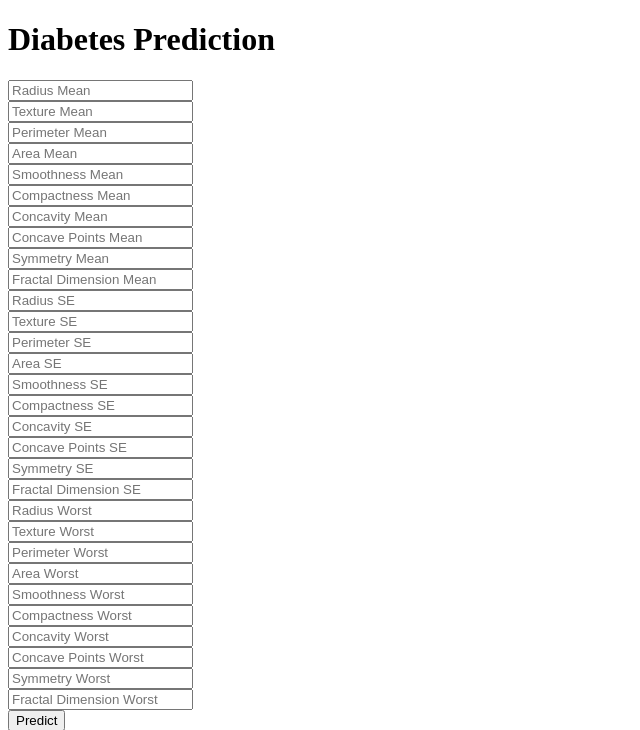
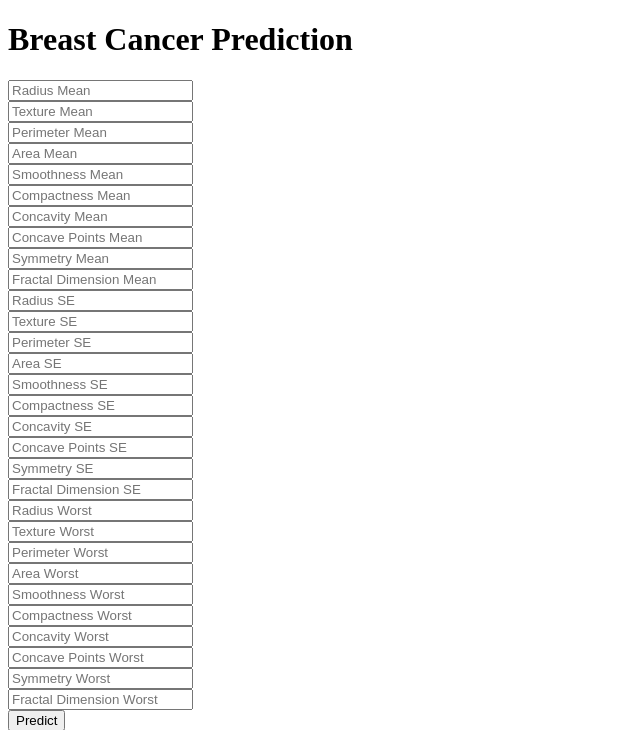
Before and after one commit to aditya147369/BreastCancerPrediction, a Flask app: page /predictdata in a window 1280 px wide. Shown: the top 730 px of the page, without its empty margins (0-640 px from the left). Run offline with Flask 3, Linux system fonts and the light colour scheme; parts of the project's set-up code (start-up, migrations or seed data) failed here and were passed over.

Commit message:
first commit

```diff
--- a/templates/home.html
+++ b/templates/home.html
@@ -8,7 +8,7 @@
 
 <body>
  <div class="login">
-	<h1>Diabetes Prediction</h1>
+	<h1>Breast Cancer Prediction</h1>
     <form action="{{ url_for('predict_datapoint')}}" method="post">
         <input type="text" name="radius_mean" placeholder="Radius Mean" required="required" /><br>
         <input type="text" name="texture_mean" placeholder="Texture Mean" required="required" /><br>
```
